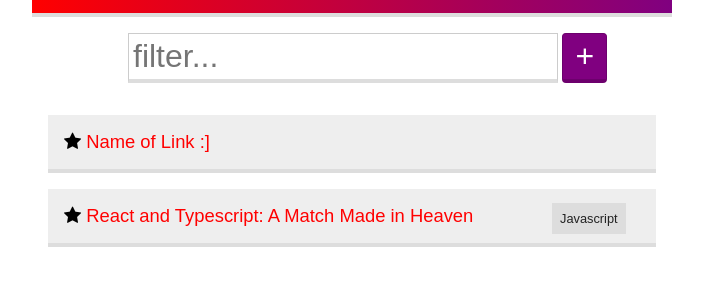
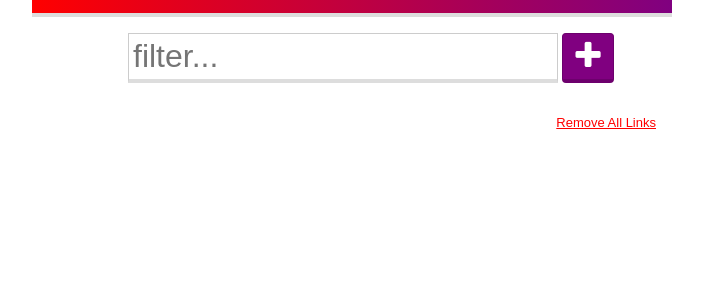
Before and after one commit to EmmaRamirez/link-hero, a website with bundled scripts: page src/index.html in a window 1280 px wide. Shown: the part 72-358 px from the top of the page, without its empty margins (288-991 px from the left). Built offline with nearby package versions, Linux system fonts and the light colour scheme; files whose address does not match are found by name.

Commit message:
update html

```diff
--- a/src/index.html
+++ b/src/index.html
@@ -1,8 +1,10 @@
 <!DOCTYPE html>
 <html lang='en'>
   <head>
+    <title>Link Hero</title>
     <link rel='stylesheet' href='https://maxcdn.bootstrapcdn.com/font-awesome/4.6.3/css/font-awesome.min.css'>
     <link rel='stylesheet' href='./styles/index.css'>
+    <script src='https://cdnjs.cloudflare.com/ajax/libs/store.js/1.3.20/store.min.js'></script>
   </head>
   <body>
     <header>
@@ -11,25 +13,20 @@
     <main>
       <form>
         <input class='link-filter' type='text' placeholder='filter...'>
-        <button class='link-add'>+</button>
+        <button class='link-add'><i class='fa fa-plus'></i></button>
+        <div class='link-form' data-hidden='true'>
+          <label>URL: <input type='text' class='link-url' placeholder='http://example.com'></label>
+          <label>Name: <input type='text' class='link-name' placeholder='Example Website'></label>
+          <label>Tags <input type='text' class='link-tags' placeholder='e.g. javascript'></label>
+          <label>Favorite: <input type='checkbox' class='link-favorite'></label>
+          <button class='tiny add-link-button'>Add Link</button>
+        </div>
       </form>
       <div class='link-container'>
-        <div class='link'>
-          <i class='fa fa-star' data-favorite=true></i>
-          <a href='#'>
-            Name of Link :]
-          </a>
-        </div>
-        <div class='link'>
-          <i class='fa fa-star' data-favorite=false></i>
-          <a href='#' title='text'>
-            React and Typescript: A Match Made in Heaven
-          </a>
-          <div class='tag'>
-            Javascript
-          </div>
-        </div>
       </div>
+      <p>
+        <a href='#' class='remove-all-links'>Remove All Links</a>
+      </p>
     </main>
     <script src='./scripts/bundle.js'></script>
   </body>
```
